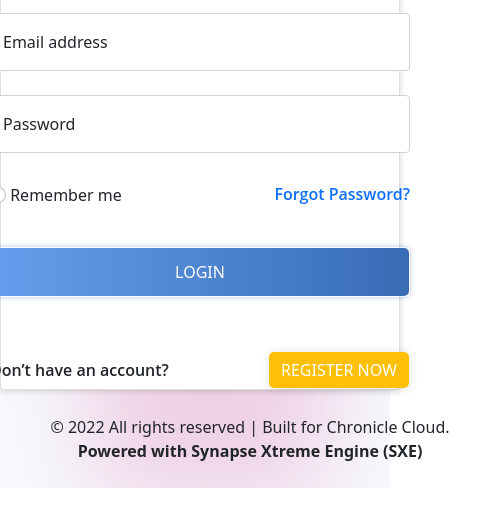
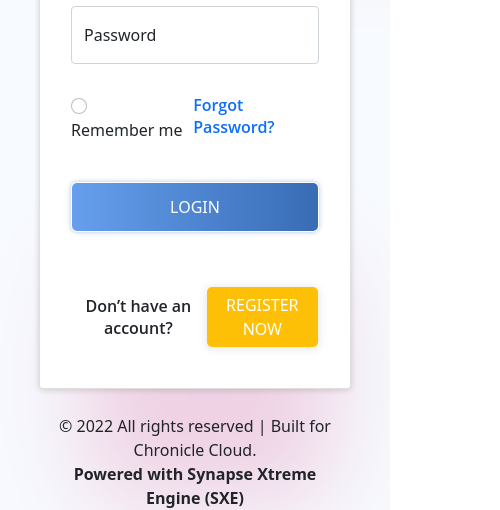
Before and after one commit to ils-anwarshah/Chronical-cloud-Task, a plain HTML site: page login.html in a window 390 px wide. Shown: the part 356-866 px from the top of the page, 500 px wide, since content can reach past the window. Before the commit the page ends 844 px from the top, so only its background shows below. Drawn offline with nearby package versions, Linux system fonts and the light colour scheme.

Commit message:
Login Page fully created only UI (no JS) + resposive

```diff
--- a/login.css
+++ b/login.css
@@ -1,6 +1,7 @@
 body {
     margin: 0;
     padding: 0;
+    background: transparent url('assets/Bg.jpg') 0% 0% no-repeat padding-box;
 }
 .container1{
     display: flex;
@@ -9,7 +10,7 @@ body {
     justify-content: space-evenly;
     width: 100vw;
     height: 100vh;
-    background: transparent url('assets/Bg.jpg') 0% 0% no-repeat padding-box;;
+
 }
 .card{
     align-items: center;
@@ -108,15 +109,48 @@ body {
 
 }
 
+
 @media screen and (max-width:800px) {
     /* .logo{
         width: 300px;
 
     } */
+    .container1{
+
+
+    }
     .card{
+        align-items: center;
         width: 80%;
         height: 80%;
     }
+    .buttons .btn{
+        width: 100%;
 
+    }
+    .copyright{
+        width: 75vw;
+        height: 10vh;
+    }
+    .login-text p{
+        height: 100%;
+    }
+   form{
+    width: 80%;
+    height: 80%;
+   }
+   .block-3{
+    padding-bottom:40px ;
+   }
+   .card-parent{
+    display: flex;
+    justify-content: center;
+    flex-wrap: wrap;
+   }
+}
+@media screen and (max-width:400px) {
+    .image{
+        padding-bottom: 20px;
+    }
 
 }
```
